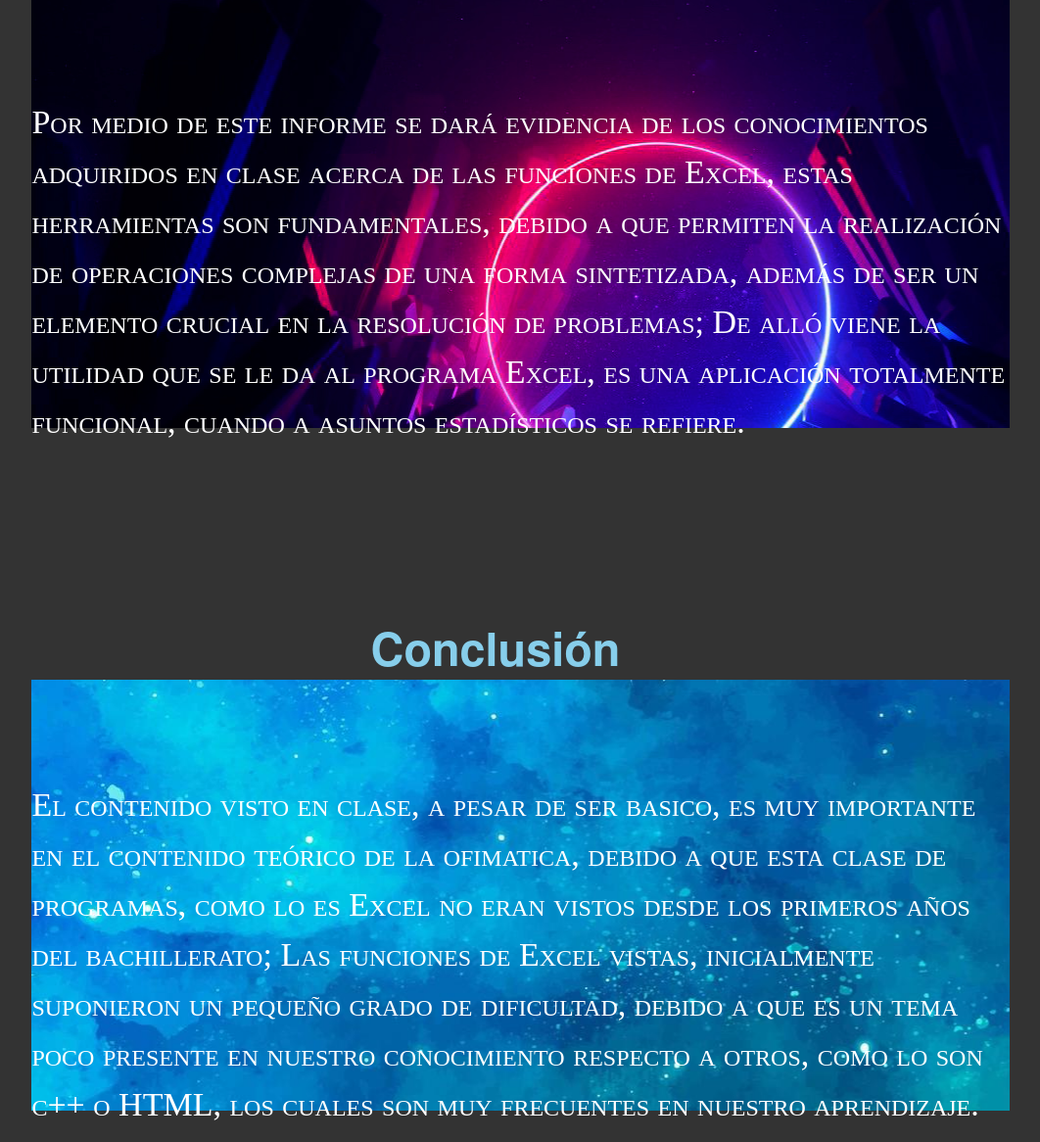
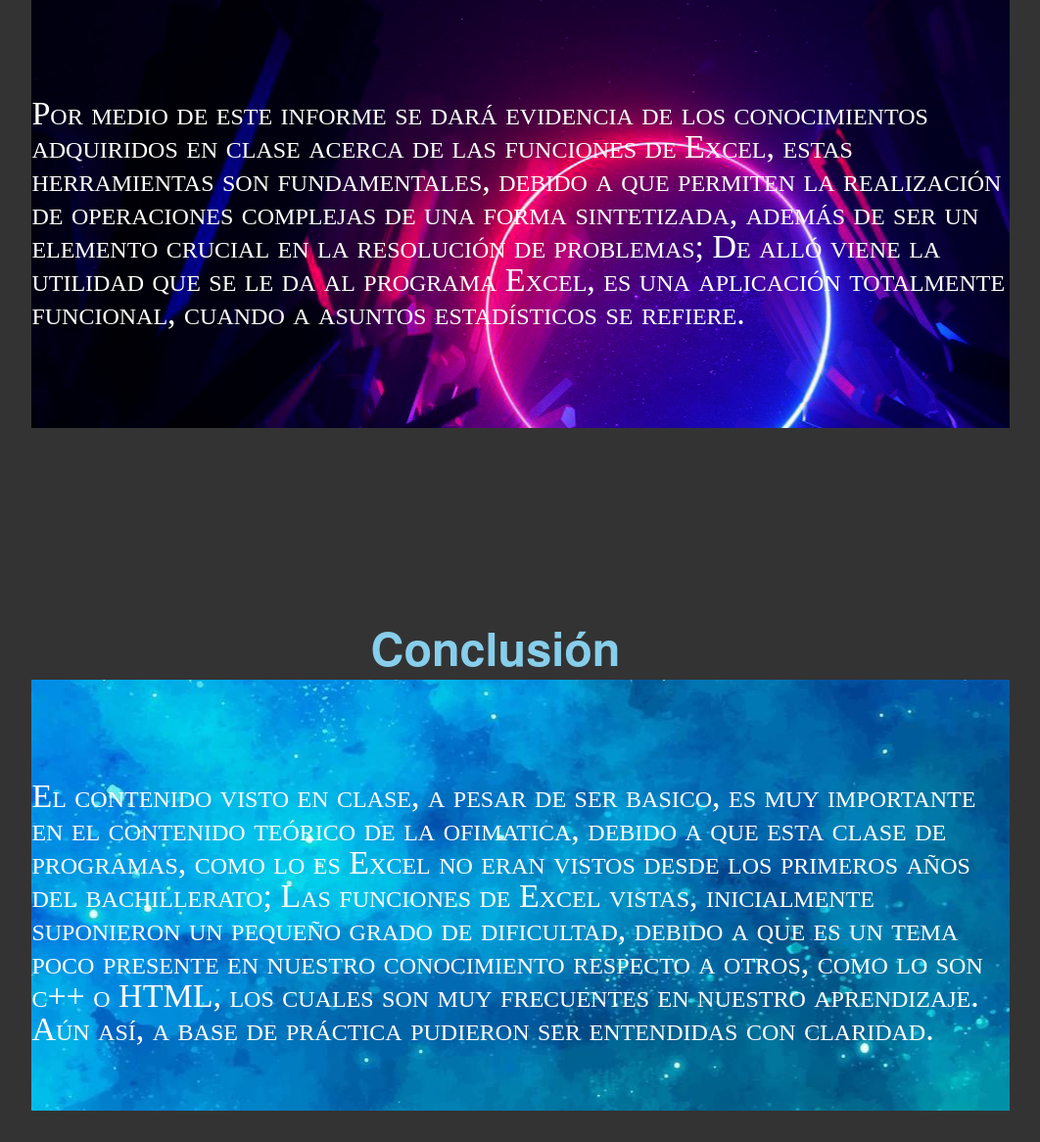
Before and after one commit to simonochoa2004/Ent1P1, a plain HTML site: page index.html in a window 1280 px wide. Shown: the part 725-1891 px from the top of the page at 98% size, without its empty margins (134-1196 px from the left). After the commit the page ends 1859 px from the top, so only its background shows below. Drawn offline with Linux system fonts and the light colour scheme.

Commit message:
Update index.html

```diff
--- a/index.html
+++ b/index.html
@@ -62,7 +62,7 @@
 
 
   <section class="section" >
- <p style="color: white; font: small-caps 100%/150% serif;"><br>
+ <p style="color: white; font: small-caps 100%/100% serif;"><br><br>
 <br>Por medio de este informe se dará evidencia de los conocimientos adquiridos en clase  acerca de las funciones de Excel, estas herramientas son fundamentales, debido a que permiten la realización de operaciones complejas de una forma sintetizada, además de ser un elemento crucial en la resolución de problemas; De alló viene la utilidad que se le da al programa Excel, es una aplicación totalmente funcional, cuando a asuntos estadísticos se refiere.
 </section>
 
@@ -86,7 +86,7 @@
 <h3 class="principal" id="conclusion"style="text-align: center; color:skyblue">Conclusión</h3>
 
 <section class="section1" >
- <p style="color: white; font: small-caps 100%/150% serif;"><br>
+ <p style="color: white; font: small-caps 100%/100% serif;"><br><br>
 <br>El contenido visto en clase, a pesar de ser basico, es muy importante en el contenido teórico de la ofimatica, debido a que esta clase de programas, como lo es Excel no eran vistos desde los primeros años del bachillerato; Las funciones de Excel vistas, inicialmente suponieron un pequeño grado de dificultad, debido a que es un tema poco presente en nuestro conocimiento respecto a otros, como lo son c++ o HTML, los cuales son muy frecuentes en nuestro aprendizaje. Aún así, a base de práctica pudieron ser entendidas con claridad.
 </section>
 <br>
```
